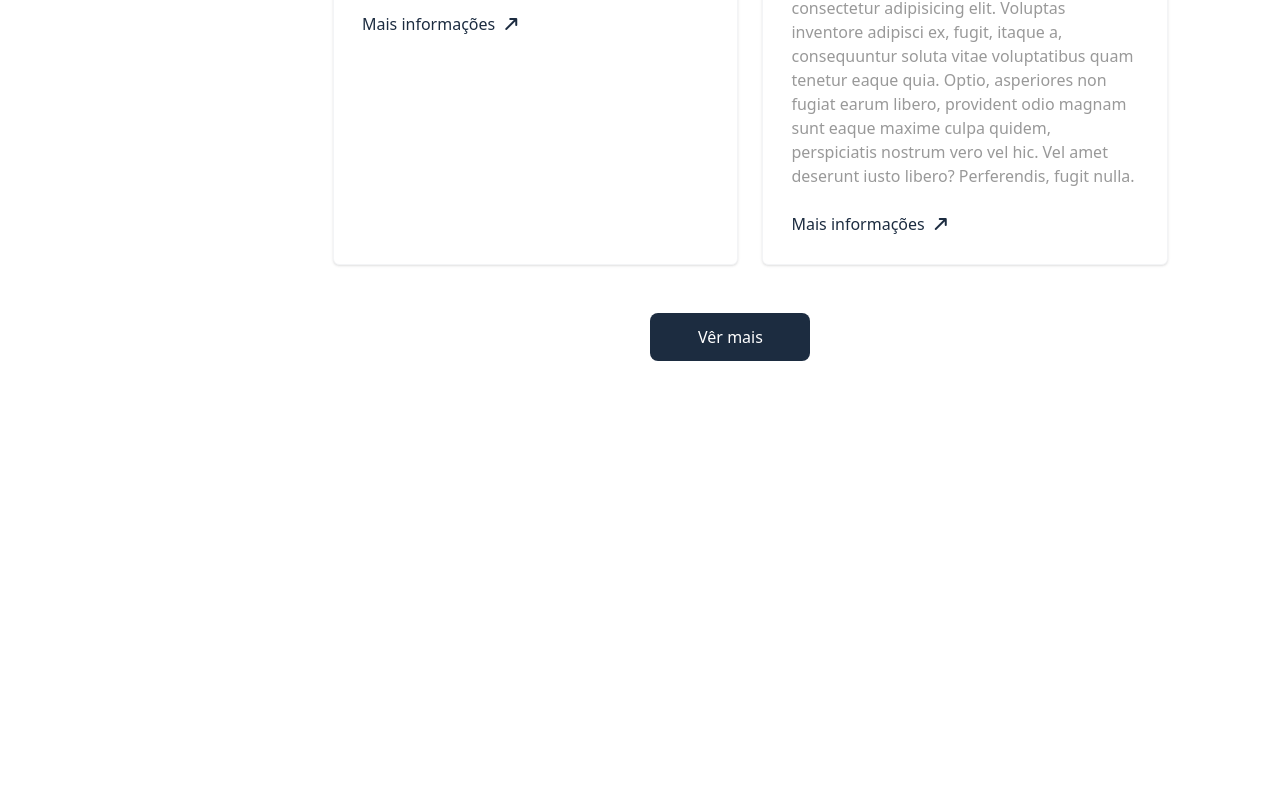
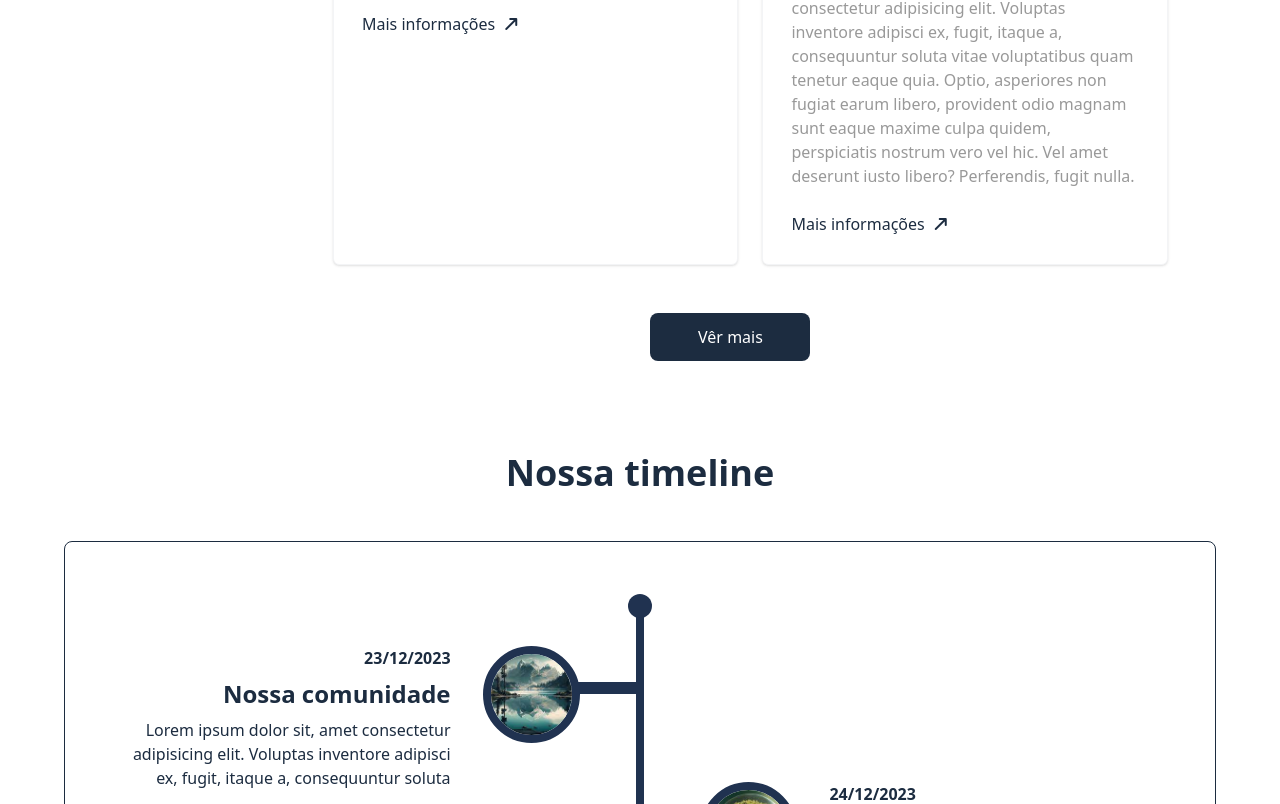
Before and after one commit to Cris-Smykel/Pedro-blog, a React (Create React App) app: page / in a window 1280 px wide. Shown: the part 1996-2800 px from the top of the page. Before the commit the page ends 2397 px from the top, so only its background shows below. Built offline with nearby package versions, Linux system fonts and the light colour scheme.

Commit message:
Timeline Complete

```diff
--- a/public/data/posts.json
+++ b/public/data/posts.json
@@ -5,280 +5,320 @@
       "title": "Nossa comunidade",
       "content": "Lorem ipsum dolor sit, amet consectetur adipisicing elit. Voluptas inventore adipisci ex, fugit, itaque a, consequuntur soluta vitae voluptatibus quam tenetur eaque quia. Optio, asperiores non fugiat earum libero, provident odio magnam sunt eaque maxime culpa quidem, perspiciatis nostrum vero vel hic. Vel amet deserunt iusto libero? Perferendis, fugit nulla.",
       "imgUrl": "/posts_images/1.jpg",
-      "category": "contabilidade"
+      "category": "contabilidade",
+      "datetime": "23/12/2023"
     },
     {
       "id": 2,
       "title": "Minha comunidade comunidade 2",
       "content": "Lorem ipsum dolor sit, amet consectetur adipisicing elit. Voluptas inventore adipisci ex, fugit, itaque a, consequuntur soluta vitae voluptatibus quam tenetur eaque quia.",
       "imgUrl": "/posts_images/2.jpg",
-      "category": "marketing digital"
+      "category": "marketing digital",
+      "datetime": "24/12/2023"
     },
     {
       "id": 3,
       "title": "Nossa comunidade 10",
       "content": "Lorem ipsum dolor sit, amet consectetur adipisicing elit. Voluptas inventore adipisci ex, fugit, itaque a, consequuntur soluta vitae voluptatibus quam tenetur eaque quia. Optio, asperiores non fugiat earum libero, provident odio magnam sunt eaque maxime culpa quidem, perspiciatis nostrum vero vel hic. Vel amet deserunt iusto libero? Perferendis, fugit nulla.",
       "imgUrl": "/posts_images/3.jpg",
-      "category": "finanças"
+      "category": "finanças",
+      "datetime": "25/12/2023"
     },
     {
       "id": 4,
       "title": "Nossa comunidade comunidade comunidade comunidade comunidade 20",
       "content": "Lorem ipsum dolor sit, amet consectetur adipisicing elit. Voluptas inventore adipisci ex, fugit.",
       "imgUrl": "/posts_images/4.jpg",
-      "category": "gestão"
+      "category": "gestão",
+      "datetime": "26/12/2023"
     },
     {
       "id": 5,
       "title": "Nossa comunidade comunidade comunidade comunidade comunidade 20",
       "content": "Lorem ipsum dolor sit, amet consectetur adipisicing elit. Voluptas inventore adipisci ex, fugit. Lorem ipsum dolor sit, amet consectetur adipisicing elit. Voluptas inventore adipisci ex, fugit, itaque a, consequuntur soluta vitae voluptatibus quam tenetur eaque quia. Optio, asperiores non fugiat earum libero, provident odio magnam sunt eaque maxime culpa quidem, perspiciatis nostrum vero vel hic. Vel amet deserunt iusto libero? Perferendis, fugit nulla.",
       "imgUrl": "/posts_images/5.jpg",
-      "category": "ferramentas"
+      "category": "ferramentas",
+      "datetime": "27/12/2023"
     },
     {
       "id": 6,
       "title": "Nossa comunidade",
       "content": "Lorem ipsum dolor sit, amet consectetur adipisicing elit. Voluptas inventore adipisci ex, fugit, itaque a, consequuntur soluta vitae voluptatibus quam tenetur eaque quia. Optio, asperiores non fugiat earum libero, provident odio magnam sunt eaque maxime culpa quidem, perspiciatis nostrum vero vel hic. Vel amet deserunt iusto libero? Perferendis, fugit nulla.",
       "imgUrl": "/posts_images/1.jpg",
-      "category": "contabilidade"
+      "category": "contabilidade",
+      "datetime": "28/12/2023"
     },
     {
       "id": 7,
       "title": "Minha comunidade comunidade 2",
       "content": "Lorem ipsum dolor sit, amet consectetur adipisicing elit. Voluptas inventore adipisci ex, fugit, itaque a, consequuntur soluta vitae voluptatibus quam tenetur eaque quia.",
       "imgUrl": "/posts_images/2.jpg",
-      "category": "marketing digital"
+      "category": "marketing digital",
+      "datetime": "29/12/2023"
     },
     {
       "id": 8,
       "title": "Nossa comunidade 10",
       "content": "Lorem ipsum dolor sit, amet consectetur adipisicing elit. Voluptas inventore adipisci ex, fugit, itaque a, consequuntur soluta vitae voluptatibus quam tenetur eaque quia. Optio, asperiores non fugiat earum libero, provident odio magnam sunt eaque maxime culpa quidem, perspiciatis nostrum vero vel hic. Vel amet deserunt iusto libero? Perferendis, fugit nulla.",
       "imgUrl": "/posts_images/3.jpg",
-      "category": "finanças"
+      "category": "finanças",
+      "datetime": "30/12/2023"
     },
     {
       "id": 9,
       "title": "Nossa comunidade comunidade comunidade comunidade comunidade 20",
       "content": "Lorem ipsum dolor sit, amet consectetur adipisicing elit. Voluptas inventore adipisci ex, fugit.",
       "imgUrl": "/posts_images/4.jpg",
-      "category": "gestão"
+      "category": "gestão",
+      "datetime": "31/12/2023"
     },
     {
       "id": 10,
       "title": "Nossa comunidade comunidade comunidade comunidade comunidade 20",
       "content": "Lorem ipsum dolor sit, amet consectetur adipisicing elit. Voluptas inventore adipisci ex, fugit. Lorem ipsum dolor sit, amet consectetur adipisicing elit. Voluptas inventore adipisci ex, fugit, itaque a, consequuntur soluta vitae voluptatibus quam tenetur eaque quia. Optio, asperiores non fugiat earum libero, provident odio magnam sunt eaque maxime culpa quidem, perspiciatis nostrum vero vel hic. Vel amet deserunt iusto libero? Perferendis, fugit nulla.",
       "imgUrl": "/posts_images/5.jpg",
-      "category": "ferramentas"
+      "category": "ferramentas",
+      "datetime": "01/01/2024"
     },
     {
       "id": 11,
       "title": "Nossa comunidade",
       "content": "Lorem ipsum dolor sit, amet consectetur adipisicing elit. Voluptas inventore adipisci ex, fugit, itaque a, consequuntur soluta vitae voluptatibus quam tenetur eaque quia. Optio, asperiores non fugiat earum libero, provident odio magnam sunt eaque maxime culpa quidem, perspiciatis nostrum vero vel hic. Vel amet deserunt iusto libero? Perferendis, fugit nulla.",
       "imgUrl": "/posts_images/1.jpg",
-      "category": "contabilidade"
+      "category": "contabilidade",
+      "datetime": "02/01/2024"
     },
     {
       "id": 12,
       "title": "Minha comunidade comunidade 2",
       "content": "Lorem ipsum dolor sit, amet consectetur adipisicing elit. Voluptas inventore adipisci ex, fugit, itaque a, consequuntur soluta vitae voluptatibus quam tenetur eaque quia.",
       "imgUrl": "/posts_images/2.jpg",
-      "category": "marketing digital"
+      "category": "marketing digital",
+      "datetime": "03/01/2024"
     },
     {
       "id": 13,
       "title": "Nossa comunidade 10",
       "content": "Lorem ipsum dolor sit, amet consectetur adipisicing elit. Voluptas inventore adipisci ex, fugit, itaque a, consequuntur soluta vitae voluptatibus quam tenetur eaque quia. Optio, asperiores non fugiat earum libero, provident odio magnam sunt eaque maxime culpa quidem, perspiciatis nostrum vero vel hic. Vel amet deserunt iusto libero? Perferendis, fugit nulla.",
       "imgUrl": "/posts_images/3.jpg",
-      "category": "finanças"
+      "category": "finanças",
+      "datetime": "04/01/2024"
     },
     {
       "id": 14,
       "title": "Nossa comunidade comunidade comunidade comunidade comunidade 20",
       "content": "Lorem ipsum dolor sit, amet consectetur adipisicing elit. Voluptas inventore adipisci ex, fugit.",
       "imgUrl": "/posts_images/4.jpg",
-      "category": "gestão"
+      "category": "gestão",
+      "datetime": "05/01/2024"
     },
     {
       "id": 15,
       "title": "Nossa comunidade comunidade comunidade comunidade comunidade 20",
       "content": "Lorem ipsum dolor sit, amet consectetur adipisicing elit. Voluptas inventore adipisci ex, fugit. Lorem ipsum dolor sit, amet consectetur adipisicing elit. Voluptas inventore adipisci ex, fugit, itaque a, consequuntur soluta vitae voluptatibus quam tenetur eaque quia. Optio, asperiores non fugiat earum libero, provident odio magnam sunt eaque maxime culpa quidem, perspiciatis nostrum vero vel hic. Vel amet deserunt iusto libero? Perferendis, fugit nulla.",
       "imgUrl": "/posts_images/5.jpg",
-      "category": "ferramentas"
+      "category": "ferramentas",
+      "datetime": "06/01/2024"
     },
     {
       "id": 16,
       "title": "Nossa comunidade",
       "content": "Lorem ipsum dolor sit, amet consectetur adipisicing elit. Voluptas inventore adipisci ex, fugit, itaque a, consequuntur soluta vitae voluptatibus quam tenetur eaque quia. Optio, asperiores non fugiat earum libero, provident odio magnam sunt eaque maxime culpa quidem, perspiciatis nostrum vero vel hic. Vel amet deserunt iusto libero? Perferendis, fugit nulla.",
       "imgUrl": "/posts_images/1.jpg",
-      "category": "contabilidade"
+      "category": "contabilidade",
+      "datetime": "07/01/2024"
     },
     {
       "id": 17,
       "title": "Minha comunidade comunidade 2",
       "content": "Lorem ipsum dolor sit, amet consectetur adipisicing elit. Voluptas inventore adipisci ex, fugit, itaque a, consequuntur soluta vitae voluptatibus quam tenetur eaque quia.",
       "imgUrl": "/posts_images/2.jpg",
-      "category": "marketing digital"
+      "category": "marketing digital",
+      "datetime": "08/01/2024"
     },
     {
       "id": 18,
       "title": "Nossa comunidade 10",
       "content": "Lorem ipsum dolor sit, amet consectetur adipisicing elit. Voluptas inventore adipisci ex, fugit, itaque a, consequuntur soluta vitae voluptatibus quam tenetur eaque quia. Optio, asperiores non fugiat earum libero, provident odio magnam sunt eaque maxime culpa quidem, perspiciatis nostrum vero vel hic. Vel amet deserunt iusto libero? Perferendis, fugit nulla.",
       "imgUrl": "/posts_images/3.jpg",
-      "category": "finanças"
+      "category": "finanças",
+      "datetime": "09/01/2024"
     },
     {
       "id": 19,
       "title": "Nossa comunidade comunidade comunidade comunidade comunidade 20",
       "content": "Lorem ipsum dolor sit, amet consectetur adipisicing elit. Voluptas inventore adipisci ex, fugit.",
       "imgUrl": "/posts_images/4.jpg",
-      "category": "gestão"
+      "category": "gestão",
+      "datetime": "10/01/2024"
     },
     {
       "id": 20,
       "title": "Nossa comunidade comunidade comunidade comunidade comunidade 20",
       "content": "Lorem ipsum dolor sit, amet consectetur adipisicing elit. Voluptas inventore adipisci ex, fugit. Lorem ipsum dolor sit, amet consectetur adipisicing elit. Voluptas inventore adipisci ex, fugit, itaque a, consequuntur soluta vitae voluptatibus quam tenetur eaque quia. Optio, asperiores non fugiat earum libero, provident odio magnam sunt eaque maxime culpa quidem, perspiciatis nostrum vero vel hic. Vel amet deserunt iusto libero? Perferendis, fugit nulla.",
       "imgUrl": "/posts_images/5.jpg",
-      "category": "ferramentas"
+      "category": "ferramentas",
+      "datetime": "11/01/2024"
     },
     {
       "id": 21,
       "title": "Nossa comunidade",
       "content": "Lorem ipsum dolor sit, amet consectetur adipisicing elit. Voluptas inventore adipisci ex, fugit, itaque a, consequuntur soluta vitae voluptatibus quam tenetur eaque quia. Optio, asperiores non fugiat earum libero, provident odio magnam sunt eaque maxime culpa quidem, perspiciatis nostrum vero vel hic. Vel amet deserunt iusto libero? Perferendis, fugit nulla.",
       "imgUrl": "/posts_images/1.jpg",
-      "category": "contabilidade"
+      "category": "contabilidade",
+      "datetime": "12/01/2024"
     },
     {
       "id": 22,
       "title": "Minha comunidade comunidade 2",
       "content": "Lorem ipsum dolor sit, amet consectetur adipisicing elit. Voluptas inventore adipisci ex, fugit, itaque a, consequuntur soluta vitae voluptatibus quam tenetur eaque quia.",
       "imgUrl": "/posts_images/2.jpg",
-      "category": "marketing digital"
+      "category": "marketing digital",
+      "datetime": "13/01/2024"
     },
     {
       "id": 23,
       "title": "Nossa comunidade 10",
       "content": "Lorem ipsum dolor sit, amet consectetur adipisicing elit. Voluptas inventore adipisci ex, fugit, itaque a, consequuntur soluta vitae voluptatibus quam tenetur eaque quia. Optio, asperiores non fugiat earum libero, provident odio magnam sunt eaque maxime culpa quidem, perspiciatis nostrum vero vel hic. Vel amet deserunt iusto libero? Perferendis, fugit nulla.",
       "imgUrl": "/posts_images/3.jpg",
-      "category": "finanças"
+      "category": "finanças",
+      "datetime": "14/01/2024"
     },
     {
       "id": 24,
       "title": "Nossa comunidade comunidade comunidade comunidade comunidade 20",
       "content": "Lorem ipsum dolor sit, amet consectetur adipisicing elit. Voluptas inventore adipisci ex, fugit.",
       "imgUrl": "/posts_images/4.jpg",
-      "category": "gestão"
+      "category": "gestão",
+      "datetime": "15/01/2024"
     },
     {
       "id": 25,
       "title": "Nossa comunidade comunidade comunidade comunidade comunidade 20",
       "content": "Lorem ipsum dolor sit, amet consectetur adipisicing elit. Voluptas inventore adipisci ex, fugit. Lorem ipsum dolor sit, amet consectetur adipisicing elit. Voluptas inventore adipisci ex, fugit, itaque a, consequuntur soluta vitae voluptatibus quam tenetur eaque quia. Optio, asperiores non fugiat earum libero, provident odio magnam sunt eaque maxime culpa quidem, perspiciatis nostrum vero vel hic. Vel amet deserunt iusto libero? Perferendis, fugit nulla.",
       "imgUrl": "/posts_images/5.jpg",
-      "category": "ferramentas"
+      "category": "ferramentas",
+      "datetime": "16/01/2024"
     },
     {
       "id": 26,
       "title": "Nossa comunidade",
       "content": "Lorem ipsum dolor sit, amet consectetur adipisicing elit. Voluptas inventore adipisci ex, fugit, itaque a, consequuntur soluta vitae voluptatibus quam tenetur eaque quia. Optio, asperiores non fugiat earum libero, provident odio magnam sunt eaque maxime culpa quidem, perspiciatis nostrum vero vel hic. Vel amet deserunt iusto libero? Perferendis, fugit nulla.",
       "imgUrl": "/posts_images/1.jpg",
-      "category": "contabilidade"
+      "category": "contabilidade",
+      "datetime": "17/01/2024"
     },
     {
       "id": 27,
       "title": "Minha comunidade comunidade 2",
       "content": "Lorem ipsum dolor sit, amet consectetur adipisicing elit. Voluptas inventore adipisci ex, fugit, itaque a, consequuntur soluta vitae voluptatibus quam tenetur eaque quia.",
       "imgUrl": "/posts_images/2.jpg",
-      "category": "marketing digital"
+      "category": "marketing digital",
+      "datetime": "18/01/2024"
     },
     {
       "id": 28,
       "title": "Nossa comunidade 10",
       "content": "Lorem ipsum dolor sit, amet consectetur adipisicing elit. Voluptas inventore adipisci ex, fugit, itaque a, consequuntur soluta vitae voluptatibus quam tenetur eaque quia. Optio, asperiores non fugiat earum libero, provident odio magnam sunt eaque maxime culpa quidem, perspiciatis nostrum vero vel hic. Vel amet deserunt iusto libero? Perferendis, fugit nulla.",
       "imgUrl": "/posts_images/3.jpg",
-      "category": "finanças"
+      "category": "finanças",
+      "datetime": "19/01/2024"
     },
     {
       "id": 29,
       "title": "Nossa comunidade comunidade comunidade comunidade comunidade 20",
       "content": "Lorem ipsum dolor sit, amet consectetur adipisicing elit. Voluptas inventore adipisci ex, fugit.",
       "imgUrl": "/posts_images/4.jpg",
-      "category": "gestão"
+      "category": "gestão",
+      "datetime": "20/01/2024"
     },
     {
       "id": 30,
       "title": "Nossa comunidade comunidade comunidade comunidade comunidade 20",
       "content": "Lorem ipsum dolor sit, amet consectetur adipisicing elit. Voluptas inventore adipisci ex, fugit. Lorem ipsum dolor sit, amet consectetur adipisicing elit. Voluptas inventore adipisci ex, fugit, itaque a, consequuntur soluta vitae voluptatibus quam tenetur eaque quia. Optio, asperiores non fugiat earum libero, provident odio magnam sunt eaque maxime culpa quidem, perspiciatis nostrum vero vel hic. Vel amet deserunt iusto libero? Perferendis, fugit nulla.",
       "imgUrl": "/posts_images/5.jpg",
-      "category": "ferramentas"
+      "category": "ferramentas",
+      "datetime": "21/01/2024"
     },
     {
       "id": 31,
       "title": "Nossa comunidade",
       "content": "Lorem ipsum dolor sit, amet consectetur adipisicing elit. Voluptas inventore adipisci ex, fugit, itaque a, consequuntur soluta vitae voluptatibus quam tenetur eaque quia. Optio, asperiores non fugiat earum libero, provident odio magnam sunt eaque maxime culpa quidem, perspiciatis nostrum vero vel hic. Vel amet deserunt iusto libero? Perferendis, fugit nulla.",
       "imgUrl": "/posts_images/1.jpg",
-      "category": "contabilidade"
+      "category": "contabilidade",
+      "datetime": "22/01/2024"
     },
     {
       "id": 32,
       "title": "Minha comunidade comunidade 2",
       "content": "Lorem ipsum dolor sit, amet consectetur adipisicing elit. Voluptas inventore adipisci ex, fugit, itaque a, consequuntur soluta vitae voluptatibus quam tenetur eaque quia.",
       "imgUrl": "/posts_images/2.jpg",
-      "category": "marketing digital"
+      "category": "marketing digital",
+      "datetime": "23/01/2024"
     },
     {
       "id": 33,
       "title": "Nossa comunidade 10",
       "content": "Lorem ipsum dolor sit, amet consectetur adipisicing elit. Voluptas inventore adipisci ex, fugit, itaque a, consequuntur soluta vitae voluptatibus quam tenetur eaque quia. Optio, asperiores non fugiat earum libero, provident odio magnam sunt eaque maxime culpa quidem, perspiciatis nostrum vero vel hic. Vel amet deserunt iusto libero? Perferendis, fugit nulla.",
       "imgUrl": "/posts_images/3.jpg",
-      "category": "finanças"
+      "category": "finanças",
+      "datetime": "24/01/2024"
     },
     {
       "id": 34,
       "title": "Nossa comunidade comunidade comunidade comunidade comunidade 20",
       "content": "Lorem ipsum dolor sit, amet consectetur adipisicing elit. Voluptas inventore adipisci ex, fugit.",
       "imgUrl": "/posts_images/4.jpg",
-      "category": "gestão"
+      "category": "gestão",
+      "datetime": "25/01/2024"
     },
     {
       "id": 35,
       "title": "Nossa comunidade comunidade comunidade comunidade comunidade 20",
       "content": "Lorem ipsum dolor sit, amet consectetur adipisicing elit. Voluptas inventore adipisci ex, fugit. Lorem ipsum dolor sit, amet consectetur adipisicing elit. Voluptas inventore adipisci ex, fugit, itaque a, consequuntur soluta vitae voluptatibus quam tenetur eaque quia. Optio, asperiores non fugiat earum libero, provident odio magnam sunt eaque maxime culpa quidem, perspiciatis nostrum vero vel hic. Vel amet deserunt iusto libero? Perferendis, fugit nulla.",
       "imgUrl": "/posts_images/5.jpg",
-      "category": "ferramentas"
+      "category": "ferramentas",
+      "datetime": "26/01/2024"
     },
     {
       "id": 36,
       "title": "Nossa comunidade",
       "content": "Lorem ipsum dolor sit, amet consectetur adipisicing elit. Voluptas inventore adipisci ex, fugit, itaque a, consequuntur soluta vitae voluptatibus quam tenetur eaque quia. Optio, asperiores non fugiat earum libero, provident odio magnam sunt eaque maxime culpa quidem, perspiciatis nostrum vero vel hic. Vel amet deserunt iusto libero? Perferendis, fugit nulla.",
       "imgUrl": "/posts_images/1.jpg",
-      "category": "contabilidade"
+      "category": "contabilidade",
+      "datetime": "27/01/2024"
     },
     {
       "id": 37,
       "title": "Minha comunidade comunidade 2",
       "content": "Lorem ipsum dolor sit, amet consectetur adipisicing elit. Voluptas inventore adipisci ex, fugit, itaque a, consequuntur soluta vitae voluptatibus quam tenetur eaque quia.",
       "imgUrl": "/posts_images/2.jpg",
-      "category": "marketing digital"
+      "category": "marketing digital",
+      "datetime": "28/01/2024"
     },
     {
       "id": 38,
       "title": "Nossa comunidade 10",
       "content": "Lorem ipsum dolor sit, amet consectetur adipisicing elit. Voluptas inventore adipisci ex, fugit, itaque a, consequuntur soluta vitae voluptatibus quam tenetur eaque quia. Optio, asperiores non fugiat earum libero, provident odio magnam sunt eaque maxime culpa quidem, perspiciatis nostrum vero vel hic. Vel amet deserunt iusto libero? Perferendis, fugit nulla.",
       "imgUrl": "/posts_images/3.jpg",
-      "category": "finanças"
+      "category": "finanças",
+      "datetime": "29/01/2024"
     },
     {
       "id": 39,
       "title": "Nossa comunidade comunidade comunidade comunidade comunidade 20",
       "content": "Lorem ipsum dolor sit, amet consectetur adipisicing elit. Voluptas inventore adipisci ex, fugit.",
       "imgUrl": "/posts_images/4.jpg",
-      "category": "gestão"
+      "category": "gestão",
+      "datetime": "30/01/2024"
     },
     {
       "id": 40,
       "title": "Nossa comunidade comunidade comunidade comunidade comunidade 20",
       "content": "Lorem ipsum dolor sit, amet consectetur adipisicing elit. Voluptas inventore adipisci ex, fugit. Lorem ipsum dolor sit, amet consectetur adipisicing elit. Voluptas inventore adipisci ex, fugit, itaque a, consequuntur soluta vitae voluptatibus quam tenetur eaque quia. Optio, asperiores non fugiat earum libero, provident odio magnam sunt eaque maxime culpa quidem, perspiciatis nostrum vero vel hic. Vel amet deserunt iusto libero? Perferendis, fugit nulla.",
       "imgUrl": "/posts_images/5.jpg",
-      "category": "ferramentas"
+      "category": "ferramentas",
+      "datetime": "31/01/2024"
     }
   ],
 
--- a/src/components/main/Main.jsx
+++ b/src/components/main/Main.jsx
@@ -1,5 +1,6 @@
 import Hero from "./blog/Hero";
 import Posts from "./blog/Posts";
+import TimeLine from "./TimeLine";
 
 export default function Main() {
   return (
@@ -7,6 +8,8 @@ export default function Main() {
       <Hero />
 
       <Posts />
+
+      <TimeLine />
     </main>
   );
 }
--- /dev/null
+++ b/src/components/main/TimeLine.jsx
@@ -0,0 +1,116 @@
+import { useEffect, useState } from "react";
+import { getTimelineData } from "../../configs/timeline";
+
+export default function TimeLine() {
+  const [timelineData, setTimelineData] = useState(() => []);
+
+  useEffect(() => {
+    getTimelineData(setTimelineData);
+  }, []);
+
+  const infoLeft = timelineData.filter((data, index) => {
+    return !(index % 2);
+  });
+
+  const infoRight = timelineData.filter((data, index) => {
+    return index % 2;
+  });
+
+  const infoLeftElements = infoLeft.map((info) => {
+    return (
+      <TimeInfo
+        textLeft={false}
+        key={info.id}
+        title={info.title}
+        content={info.content}
+        imgUrl={info.imgUrl}
+        datetime={info.datetime}
+      />
+    );
+  });
+
+  const infoRightElements = infoRight.map((info) => {
+    return (
+      <TimeInfo
+        textLeft={true}
+        key={info.id}
+        title={info.title}
+        content={info.content}
+        imgUrl={info.imgUrl}
+        datetime={info.datetime}
+      />
+    );
+  });
+
+  return (
+    <section className="pt-8 pb-10">
+      <article className="flex flex-col items-center gap-12 p-5">
+        <h2 className="text-center text-4xl text-primary font-bold">
+          Nossa timeline
+        </h2>
+
+        <div className="overflow-auto border border-primary rounded-lg w-full p-5 pt-16 pb-16 max-w-6xl">
+          <div className="flex justify-center w-fit m-auto">
+            <div className="pr-14 pt-10 relative border-r-8 border-secondary w-fit flex flex-col gap-14 ">
+              {infoLeftElements}
+
+              <div className="absolute w-6 aspect-square rounded-full bg-secondary -right-4 -top-3"></div>
+              <div className="absolute w-6 aspect-square rounded-full bg-secondary -right-4 -bottom-3"></div>
+            </div>
+            <div className="pt-44 pl-14 w-fit flex flex-col gap-14 ">
+              {infoRightElements}
+            </div>
+          </div>
+        </div>
+      </article>
+    </section>
+  );
+}
+
+function TimeInfo(props) {
+  return (
+    <div
+      className={`flex w-[28rem] gap-8 relative ${
+        props.textLeft ? "flex-row-reverse" : ""
+      } `}
+    >
+      <article
+        className={`flex flex-col gap-2 ${
+          props.textLeft ? "text-left" : "text-right"
+        } `}
+      >
+        <mark className="text-primary font-bold text-base">
+          {props.datetime}
+        </mark>
+
+        <h2 className="text-primary font-bold text-2xl max-w-[25ch] line-clamp-2">
+          {props.title}
+        </h2>
+
+        <p className="text-primary font-normal text-base max-w-[40ch] line-clamp-3">
+          {props.content}
+        </p>
+
+        <a
+          href="#"
+          className="font-medium cursor-pointer text-primary hover:text-secondary transition duration-200 text-base"
+        >
+          Saber mais
+        </a>
+      </article>
+
+      <picture className="w-28 z-10">
+        <img
+          src={props.imgUrl}
+          className="w-28 aspect-square object-cover rounded-full border-secondary border-8"
+        />
+      </picture>
+
+      <div
+        className={`absolute w-16 h-3 bg-secondary -right-14 top-9 z-0 ${
+          props.textLeft && "-left-14"
+        } `}
+      ></div>
+    </div>
+  );
+}
--- /dev/null
+++ b/src/configs/timeline.js
@@ -0,0 +1,23 @@
+async function getTimelineData(setTimelineData) {
+  try {
+    const timelineDataResponse = await fetch("/data/posts.json");
+
+    if (!timelineDataResponse.ok) {
+      return;
+    }
+
+    const timelineData = await timelineDataResponse.json();
+
+    const timeline = timelineData.posts;
+
+    setTimelineData(() => timeline);
+  } catch (error) {
+    window.alert(
+      "Houve um erro ao mostrar a timeline, por favor, tente novamente mais tarde."
+    );
+
+    return [];
+  }
+}
+
+export { getTimelineData };
```
